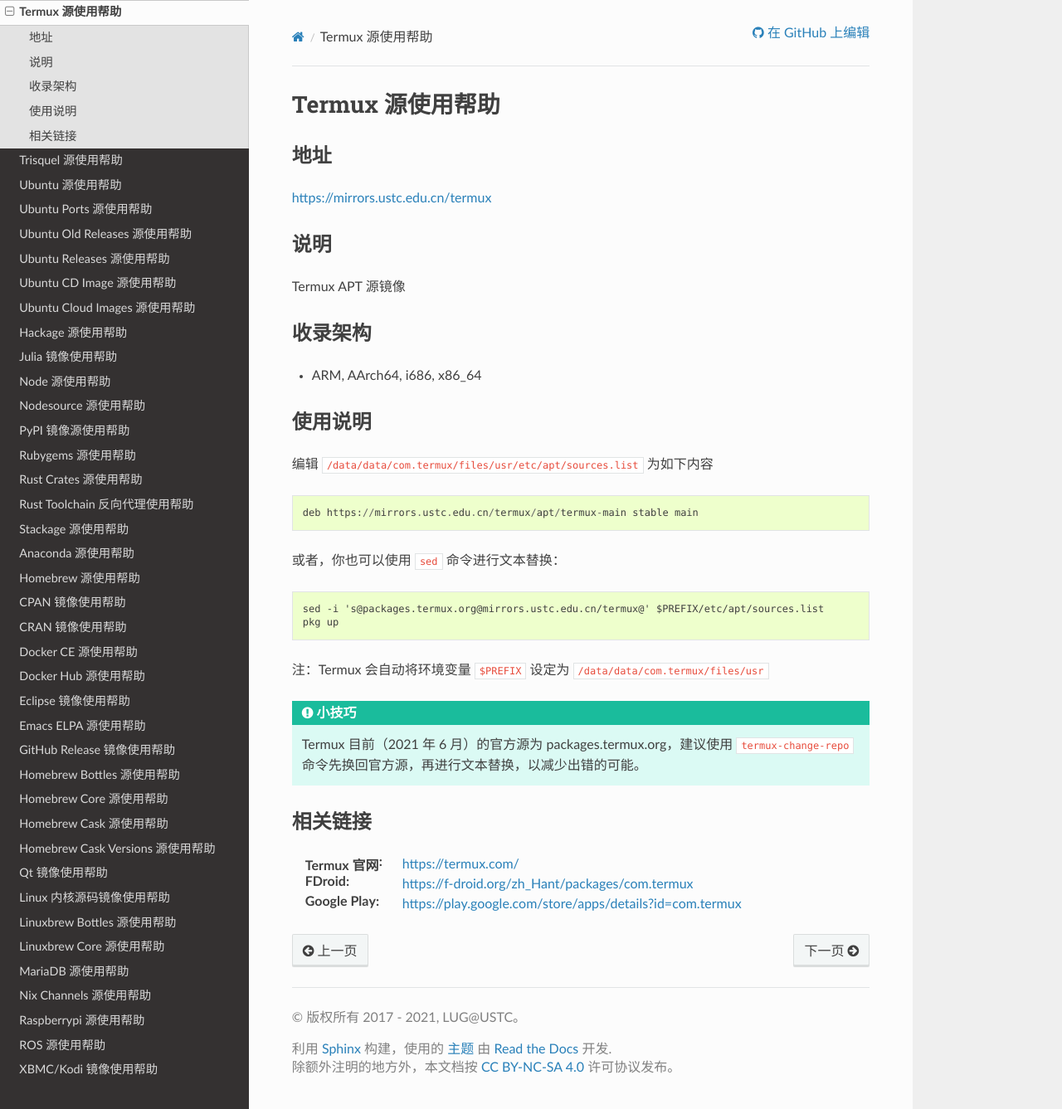
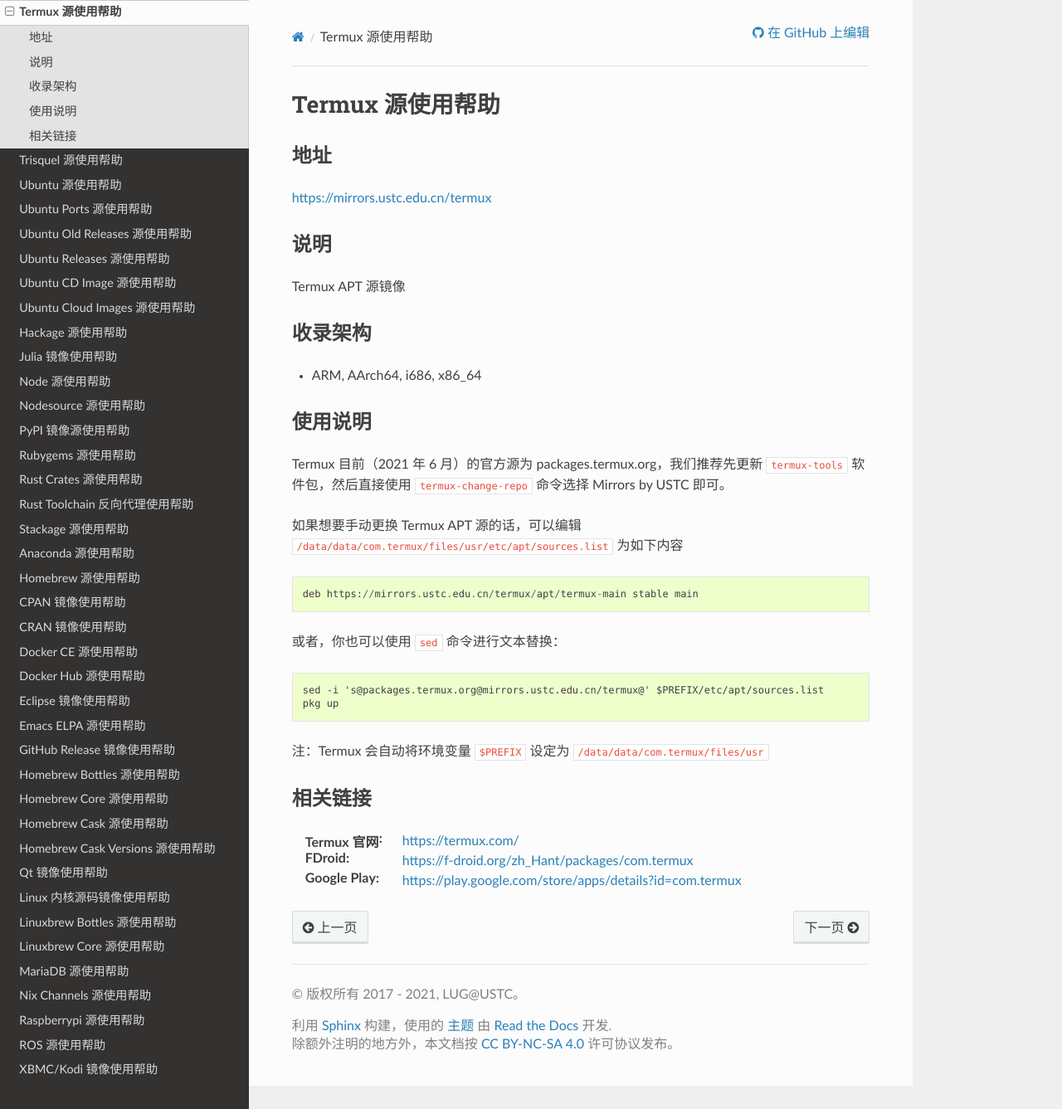
Before and after one commit to ustclug/mirrorhelp, a Sphinx documentation site: the page built from source/termux.rst, in a window 1280 px wide and 1337 px high. Shown: the whole window at 83% size. Built offline with Sphinx 7.4.7 and the Read the Docs theme 2.0.0, drawn with Linux system fonts in a browser that asks for light colours; pages that are not in the unit, such as notebooks, are missing from menus.

Commit message:
Update Termux

```diff
--- a/source/termux.rst
+++ b/source/termux.rst
@@ -20,7 +20,9 @@
 使用说明
 ==============
 
-编辑 :file:`/data/data/com.termux/files/usr/etc/apt/sources.list` 为如下内容
+Termux 目前（2021 年 6 月）的官方源为 packages.termux.org，我们推荐先更新 ``termux-tools`` 软件包，然后直接使用 ``termux-change-repo`` 命令选择 Mirrors by USTC 即可。
+
+如果想要手动更换 Termux APT 源的话，可以编辑 :file:`/data/data/com.termux/files/usr/etc/apt/sources.list` 为如下内容
 
 ::
 
@@ -35,9 +37,6 @@
 
 注：Termux 会自动将环境变量 ``$PREFIX`` 设定为 :file:`/data/data/com.termux/files/usr`
 
-.. tip::
-    Termux 目前（2021 年 6 月）的官方源为 packages.termux.org，建议使用 ``termux-change-repo`` 命令先换回官方源，再进行文本替换，以减少出错的可能。
-
 相关链接
 ========
 
```
